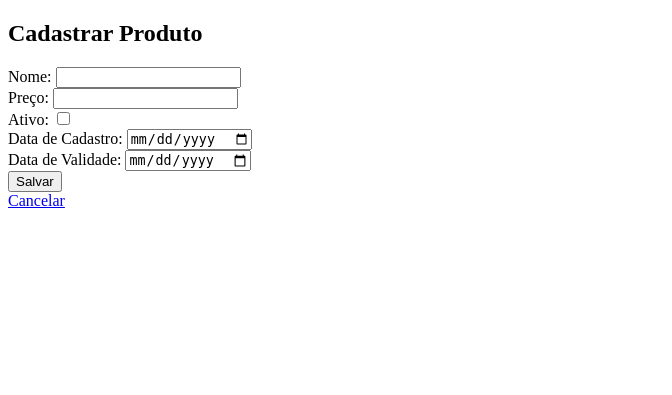
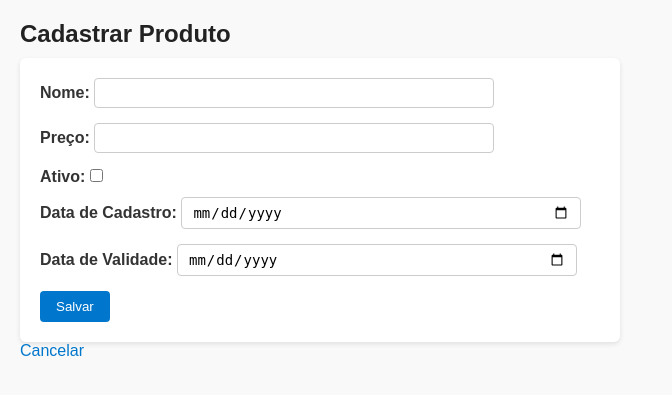
Before and after one commit to standbytheboy/uc7, a PHP site: page /07/frontend/produto_form.php in a window 1280 px wide. Shown: the top 395 px of the page, without its empty margins (0-672 px from the left). Run offline with PHP 8.4, Linux system fonts and the light colour scheme.

Commit message:
finishing crud and adding styles

```diff
--- a/07/frontend/produto_form.php
+++ b/07/frontend/produto_form.php
@@ -15,7 +15,7 @@ if ($_POST) {
     $preco = $_POST['preco'];
     $ativo = $_POST['ativo'] ? true : false;
     $dataDeCadastro = $_POST['dataDeCadastro'];
-    $dataDeValidade = $_POST['dataDeValidade'] ?: null; // ?:
+    $dataDeValidade = $_POST['dataDeValidade'] ?: null; // ?: ou ??
 
     $produto = new Produto($id, $nome, $preco, $ativo, $dataDeCadastro, $dataDeValidade);
 
@@ -37,7 +37,7 @@ if ($_POST) {
 <head>
     <meta charset="UTF-8">
     <meta name="viewport" content="width=device-width, initial-scale=1.0">
-    <!-- <title>Formulario de Produto</title> -->
+    <link rel="stylesheet" href="../style.css">
     <title><?= $produto ? 'Edição de Produto' : 'Cadastro de Produto' ?></title>
 </head>
 
--- a/07/index.php
+++ b/07/index.php
@@ -10,6 +10,7 @@ $produtos = $dao->getAll();
 <head>
     <meta charset="UTF-8">
     <meta name="viewport" content="width=device-width, initial-scale=1.0">
+    <link rel="stylesheet" href="style.css">
     <title>Lista De Produtos</title>
 </head>
 <body>
--- /dev/null
+++ b/07/style.css
@@ -0,0 +1,96 @@
+/* Reset básico */
+* {
+    margin: 0;
+    padding: 0;
+    box-sizing: border-box;
+}
+
+/* Fonte e fundo padrão */
+body {
+    font-family: Arial, Helvetica, sans-serif;
+    background-color: #f9f9f9;
+    color: #333;
+    padding: 20px;
+}
+
+/* Títulos */
+h1, h2, h3, h4, h5, h6 {
+    color: #222;
+    margin-bottom: 10px;
+}
+
+/* Links */
+a {
+    color: #0077cc;
+    text-decoration: none;
+}
+
+a:hover {
+    text-decoration: underline;
+}
+
+/* Formulários */
+label {
+    display: inline-block;
+    margin-bottom: 5px;
+    font-weight: bold;
+}
+
+input, select, textarea {
+    padding: 6px 10px;
+    border: 1px solid #ccc;
+    border-radius: 4px;
+    width: 100%;
+    max-width: 400px;
+    margin-bottom: 15px;
+    font-size: 14px;
+}
+
+input[type="checkbox"] {
+    width: auto;
+}
+
+button, input[type="submit"] {
+    background-color: #0077cc;
+    color: white;
+    border: none;
+    padding: 8px 16px;
+    border-radius: 4px;
+    cursor: pointer;
+}
+
+button:hover, input[type="submit"]:hover {
+    background-color: #005fa3;
+}
+
+/* Tabelas */
+table {
+    border-collapse: collapse;
+    width: 100%;
+    margin-bottom: 20px;
+    background-color: white;
+}
+
+th, td {
+    text-align: left;
+    padding: 10px;
+    border: 1px solid #ccc;
+}
+
+th {
+    background-color: #0077cc;
+    color: white;
+}
+
+tr:nth-child(even) {
+    background-color: #f2f2f2;
+}
+
+/* Containers */
+form {
+    background-color: white;
+    padding: 20px;
+    border-radius: 6px;
+    box-shadow: 0 2px 5px rgba(0,0,0,0.1);
+    max-width: 600px;
+}
```
Also changed, not shown: 07/frontend/produto_delete.php (added, +13 -0 lines).
